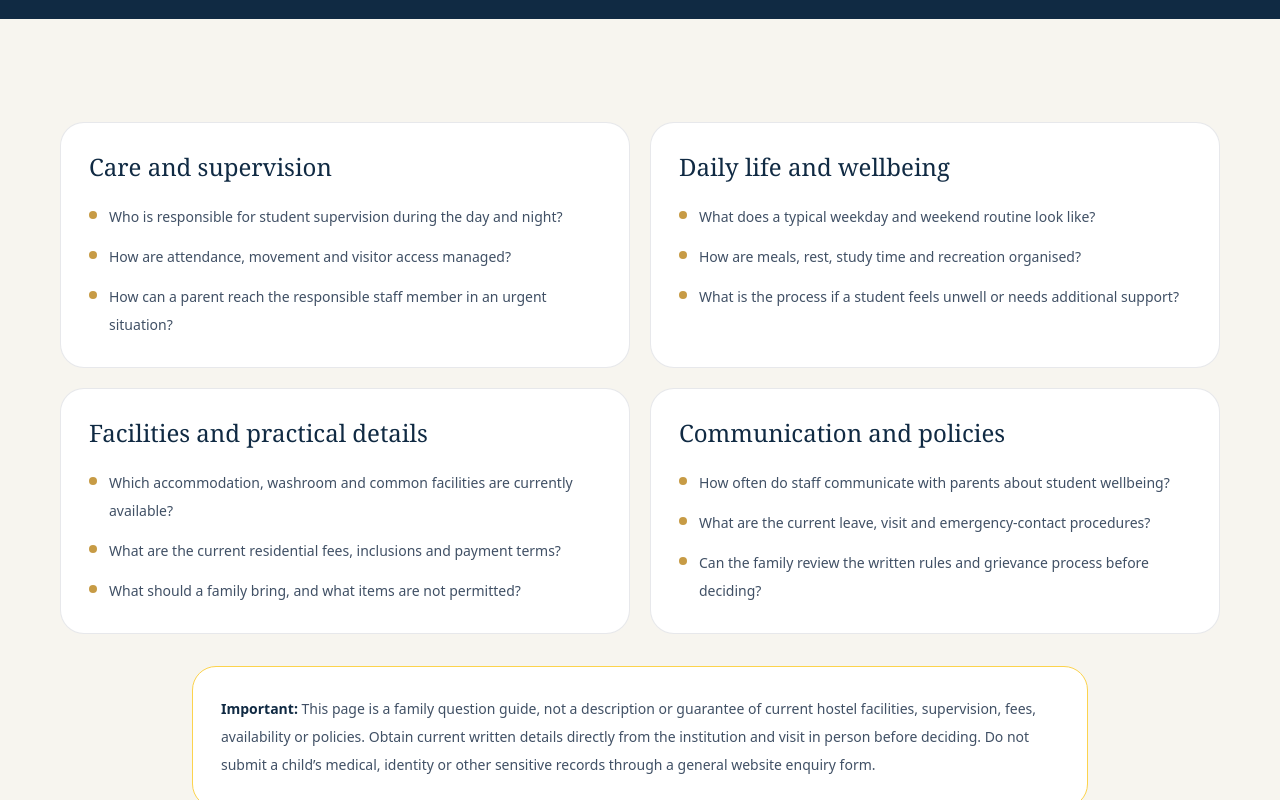
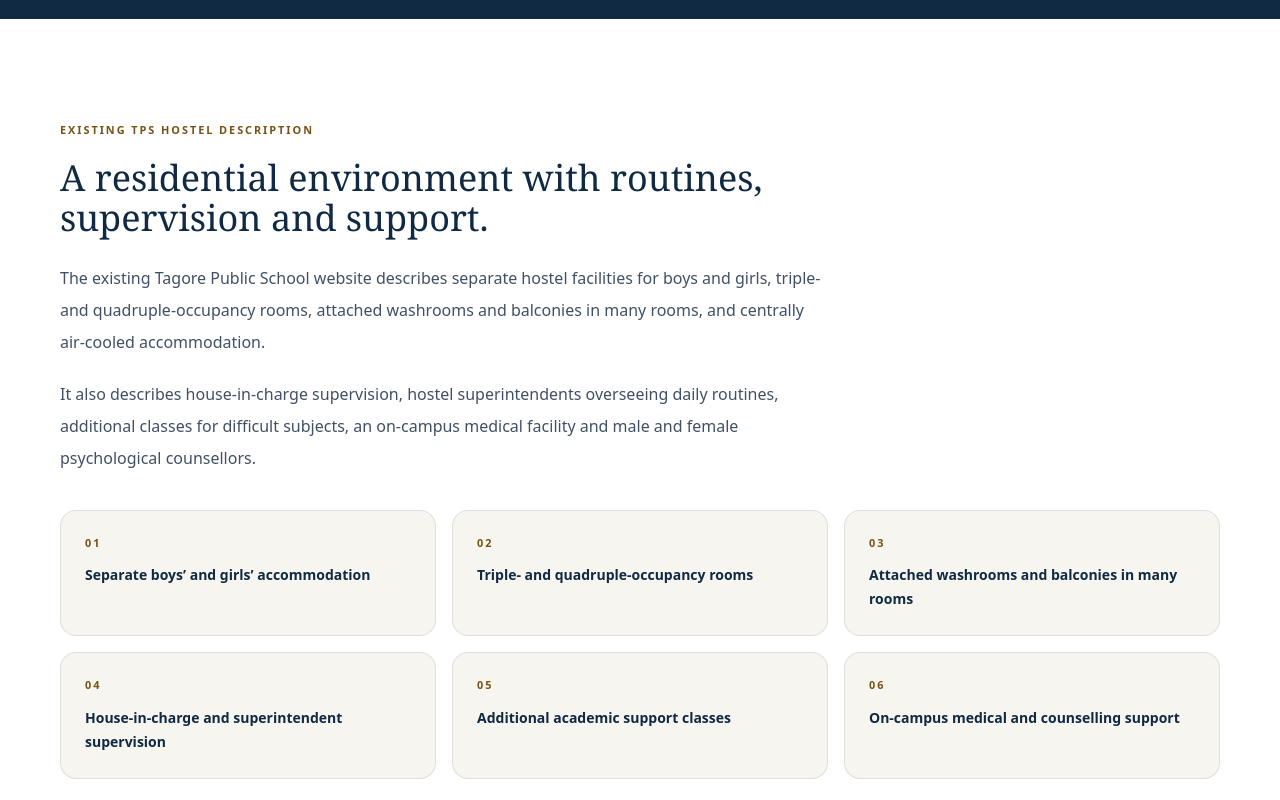
Before and after one commit to 158jeet/tagore-public-school-website, a Next.js app: page /hostel/guide in a window 1280 px wide. Shown: the part 540-1340 px from the top of the page. Built offline with nearby package versions, Linux system fonts and the light colour scheme; no server answers.

Commit message:
feat(tps): migrate legacy hostel facilities and supervision description

```diff
--- a/src/app/hostel/guide/page.tsx
+++ b/src/app/hostel/guide/page.tsx
@@ -29,6 +29,20 @@ export default function HostelFamilyGuidePage() {
           </div>
         </div>
       </section>
+      <section className="section-pad bg-white">
+        <div className="container-shell">
+          <div className="max-w-3xl">
+            <p className="eyebrow text-gold">Existing TPS hostel description</p>
+            <h2 className="mt-5 font-serif text-4xl text-navy">A residential environment with routines, supervision and support.</h2>
+            <p className="mt-6 leading-8 text-ink/70">The existing Tagore Public School website describes separate hostel facilities for boys and girls, triple- and quadruple-occupancy rooms, attached washrooms and balconies in many rooms, and centrally air-cooled accommodation.</p>
+            <p className="mt-5 leading-8 text-ink/70">It also describes house-in-charge supervision, hostel superintendents overseeing daily routines, additional classes for difficult subjects, an on-campus medical facility and male and female psychological counsellors.</p>
+          </div>
+          <div className="mt-9 grid gap-4 sm:grid-cols-2 lg:grid-cols-3">
+            {["Separate boys’ and girls’ accommodation","Triple- and quadruple-occupancy rooms","Attached washrooms and balconies in many rooms","House-in-charge and superintendent supervision","Additional academic support classes","On-campus medical and counselling support"].map((item,index)=><article key={item} className="rounded-2xl border border-ink/10 bg-cream p-6"><p className="eyebrow text-gold">0{index+1}</p><p className="mt-3 text-sm font-semibold leading-6 text-navy">{item}</p></article>)}
+          </div>
+          <div className="mt-7 rounded-2xl border border-amber-300 bg-cream p-6 text-sm leading-7 text-ink/70"><strong className="text-navy">Prototype note:</strong> These details are carried forward from the legacy TPS hostel page for management review. They are not a guarantee of current room types, staffing, medical arrangements or availability. Families should obtain current written policies and visit the hostel before deciding. <a className="ml-1 font-semibold text-navy underline underline-offset-2" href="https://www.tpsgudhagorji.com/hostel/" target="_blank" rel="noreferrer">View original hostel page ↗</a></div>
+        </div>
+      </section>
       <section className="section-pad bg-cream">
         <div className="container-shell grid gap-5 md:grid-cols-2">
           {topics.map((topic) => <article key={topic.title} className="rounded-3xl border border-ink/10 bg-white p-7"><h2 className="font-serif text-2xl text-navy">{topic.title}</h2><ul className="mt-5 space-y-3">{topic.items.map((item) => <li key={item} className="flex gap-3 text-sm leading-7 text-ink/70"><span aria-hidden="true" className="mt-2 h-2 w-2 shrink-0 rounded-full bg-gold" />{item}</li>)}</ul></article>)}
```
